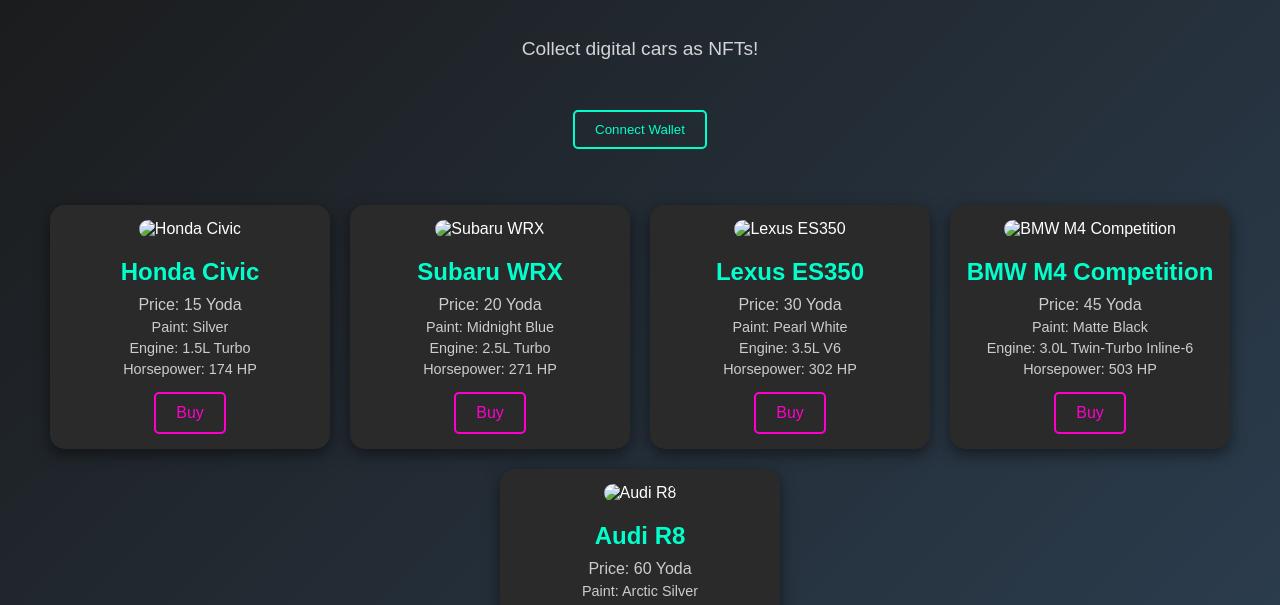
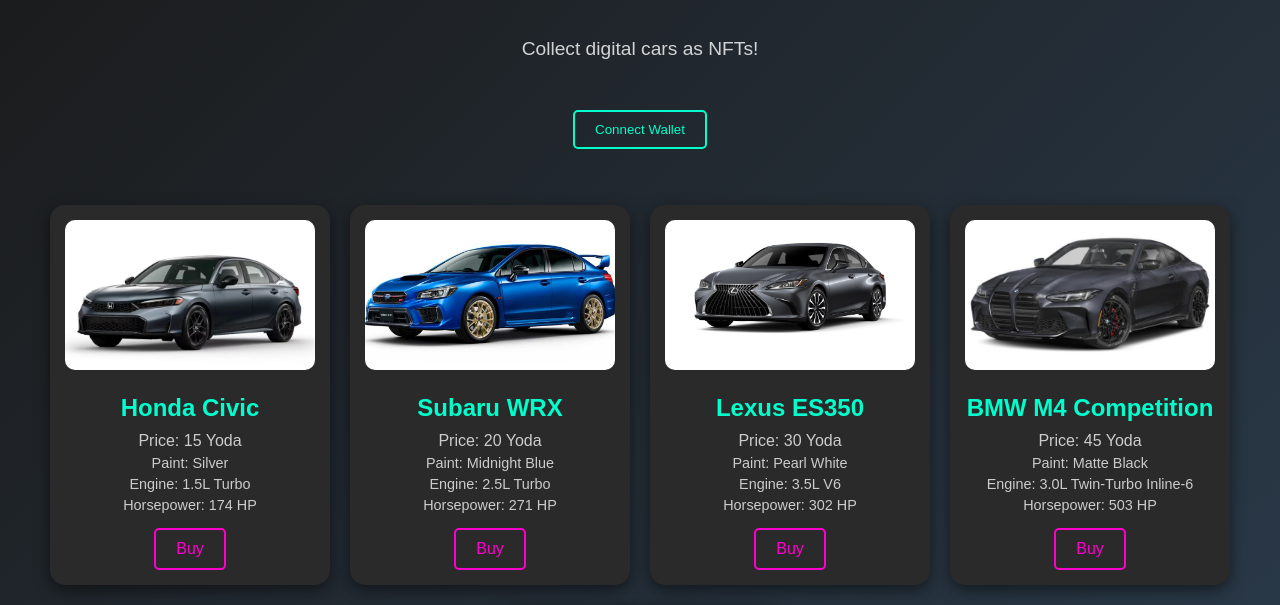
Before and after one commit to krisht6/NFT-Garage, a plain HTML site: page index.html in a window 1280 px wide. Shown: the part 116-721 px from the top of the page. Drawn offline with Linux system fonts and the light colour scheme.

Commit message:
Update index.html
file names

```diff
--- a/index.html
+++ b/index.html
@@ -131,7 +131,7 @@
     </div>
     <div class="car-container">
         <div class="car-card">
-            <img src="/carimages/honda_civic.jpg" alt="Honda Civic">
+            <img src="carimages/civic.jpg" alt="Honda Civic">
             <h3>Honda Civic</h3>
             <p>Price: 15 Yoda</p>
             <div class="specs">
@@ -142,7 +142,7 @@
             <button onclick="buyCar(1, 15)">Buy</button>
         </div>
         <div class="car-card">
-            <img src="/carimages/subaru_wrx.jpg" alt="Subaru WRX">
+            <img src="carimages/subaru.jpg" alt="Subaru WRX">
             <h3>Subaru WRX</h3>
             <p>Price: 20 Yoda</p>
             <div class="specs">
@@ -153,7 +153,7 @@
             <button onclick="buyCar(2, 20)">Buy</button>
         </div>
         <div class="car-card">
-            <img src="/carimages/lexus_es350.jpg" alt="Lexus ES350">
+            <img src="carimages/lexus.jpg" alt="Lexus ES350">
             <h3>Lexus ES350</h3>
             <p>Price: 30 Yoda</p>
             <div class="specs">
@@ -164,7 +164,7 @@
             <button onclick="buyCar(3, 30)">Buy</button>
         </div>
         <div class="car-card">
-            <img src="/carimages/bmw_m4_comp.jpg" alt="BMW M4 Competition">
+            <img src="carimages/bmw.jpg" alt="BMW M4 Competition">
             <h3>BMW M4 Competition</h3>
             <p>Price: 45 Yoda</p>
             <div class="specs">
@@ -175,7 +175,7 @@
             <button onclick="buyCar(4, 45)">Buy</button>
         </div>
         <div class="car-card">
-            <img src="/carimages/audi_r8.jpg" alt="Audi R8">
+            <img src="carimages/audi.jpg" alt="Audi R8">
             <h3>Audi R8</h3>
             <p>Price: 60 Yoda</p>
             <div class="specs">
```
